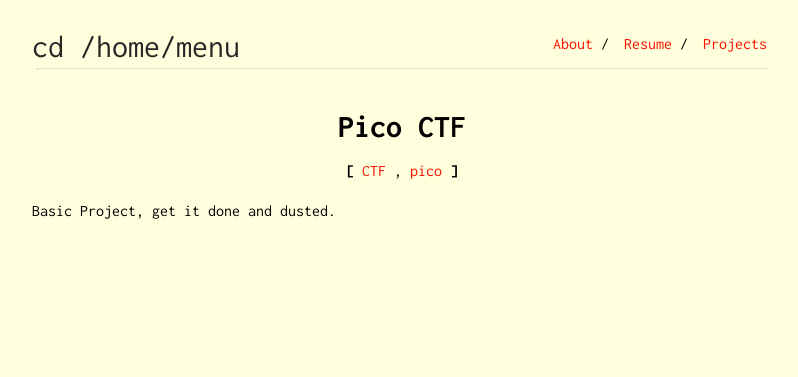
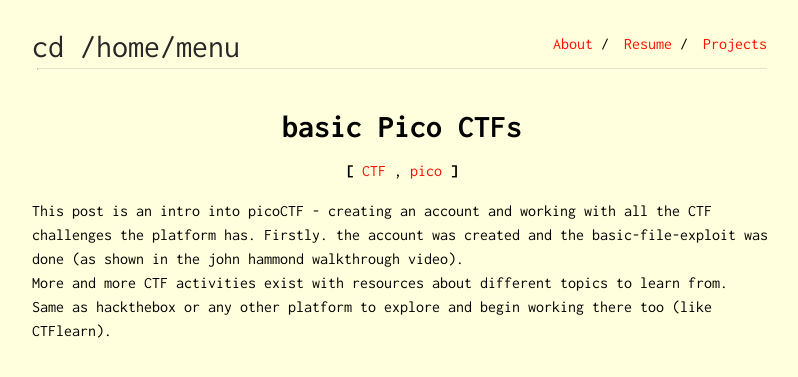
Before and after one commit to pruthvirajbhat/website-portfolio-old-uno, a Jekyll site: the page built from _posts/2021/05/2021-05-30-pico-ctf.md, in a window 1280 px wide. Shown: the top 377 px of the page, without its empty margins (238-1036 px from the left). Built offline with Jekyll 4.4.1, drawn with Linux system fonts in a browser that asks for light colours.

Commit message:
update pico

```diff
--- a/_posts/2021/05/2021-05-30-pico-ctf.md
+++ b/_posts/2021/05/2021-05-30-pico-ctf.md
@@ -1,11 +1,13 @@
 ---
 layout: post
-title: Pico CTF
-subtitle: beginner CTF
+title: basic Pico CTFs
+subtitle: beginner CTFs
 tags: [CTF, pico]
 odate: 01-06-2022
-fdate:
-pdate:
+fdate: 11-06-2022
+pdate: 12-06-2022
 ---
 
-Basic Project, get it done and dusted.
+This post is an intro into picoCTF - creating an account and working with all the CTF challenges the platform has. Firstly. the account was created and the basic-file-exploit was done (as shown in the john hammond walkthrough video). \
+More and more CTF activities exist with resources about different topics to learn from. \
+Same as hackthebox or any other platform to explore and begin working there too (like CTFlearn).
```
Also changed, not shown: _posts/2021/06/2021-06-10-Day6-25days-Xmas2020.md (+1 -1 lines).
